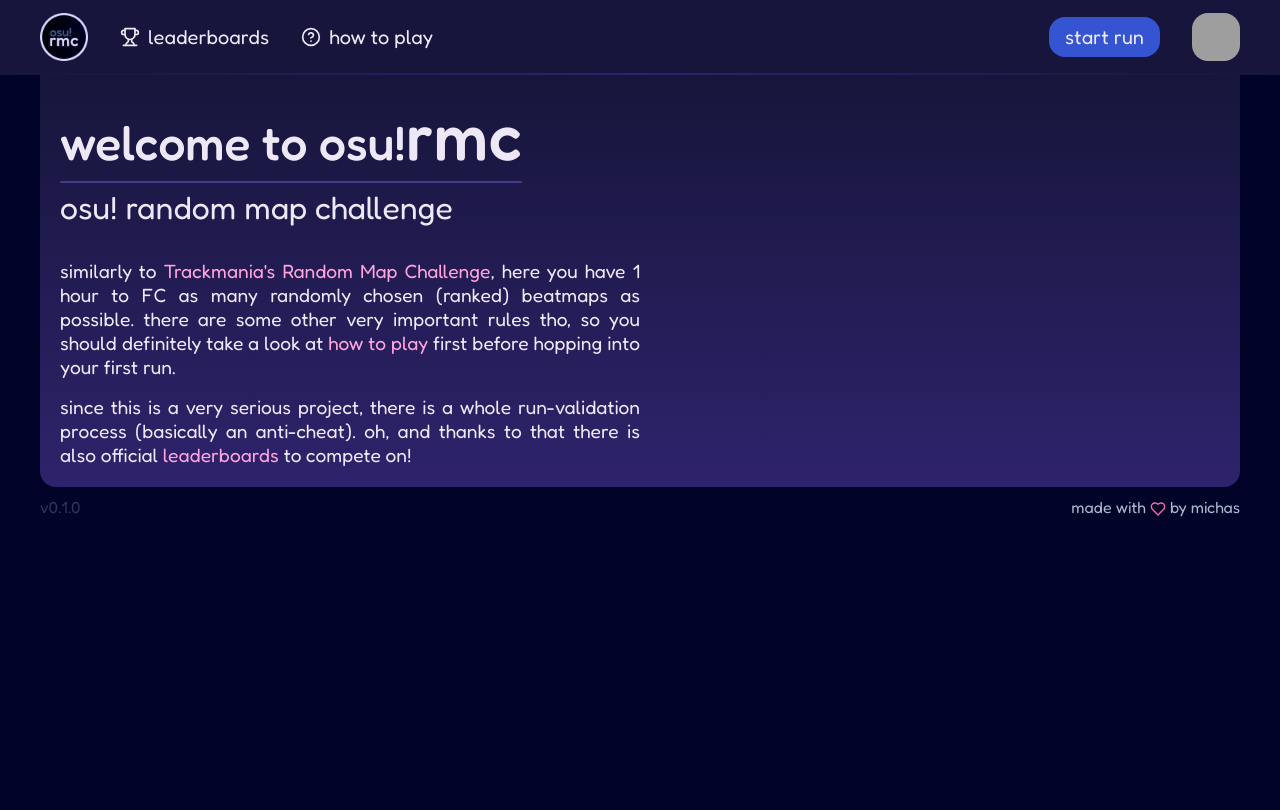
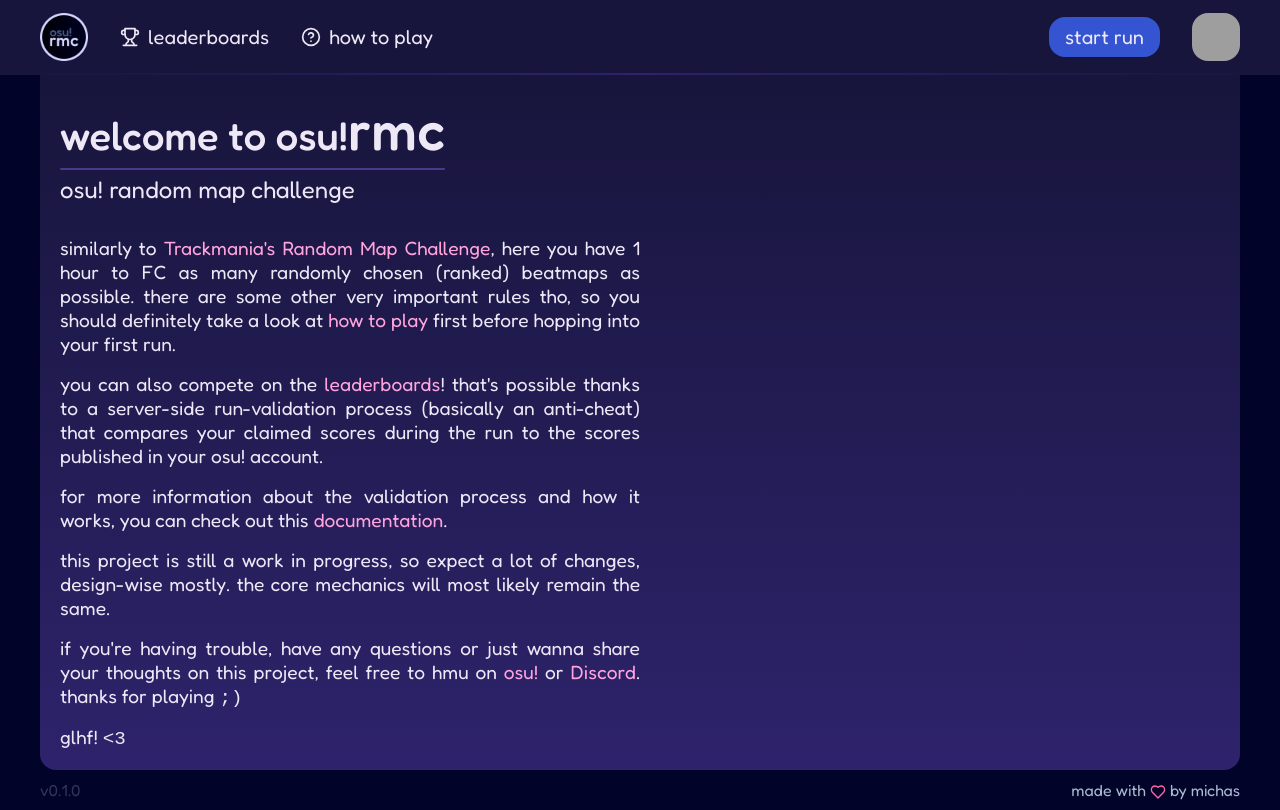
Before and after one commit to michaelcalb/osu-rmc, a Vue app in the folder frontend/: page / in a window 1280 px wide. Built offline with nearby package versions, Linux system fonts and the light colour scheme; no server answers; grey boxes are pictures that could not be loaded.

Commit message:
wip: more homepage content

```diff
--- a/frontend/src/components/AppFooter.vue
+++ b/frontend/src/components/AppFooter.vue
@@ -4,7 +4,7 @@
             <span class="version">
                 v{{ version }}
             </span>
-            <span class="f-text">made with <abbr title="love, passion &amp; coffee" class="ily" @mousedown="doYouLoveMeLoveMeLoveMe = true" @mouseup="doYouLoveMeLoveMeLoveMe = false"><Heart :size="16" /></abbr> by <a href="http://michas.dev" target="_blank" rel="noopener noreferrer" class="michas">michas</a></span>
+            <span class="f-text">made with <abbr title="love, passion &amp; coffee" class="ily" @mousedown="doYouLoveMeLoveMeLoveMe = true" @mouseup="doYouLoveMeLoveMeLoveMe = false"><Heart :size="16" /></abbr> by <a href="https://osu.ppy.sh/users/13955247" target="_blank" rel="noopener noreferrer" class="michas">michas</a></span>
         </div>
     </footer>
 </template>
--- a/frontend/src/style.css
+++ b/frontend/src/style.css
@@ -16,7 +16,7 @@
     --success: #6EE7B7;
     --danger: #F87171;
 
-    --a: #ffa4dc;
+    --text-color-a: #ffa4dc;
 
     --black: #00010e;
 
@@ -63,6 +63,10 @@ abbr[title] {
     cursor: pointer;
 }
 
+.mono {
+    font-family: monospace;
+}
+
 ::selection {
   background: rgba(255, 102, 170, 0.35);
 
--- a/frontend/src/views/HomeView.vue
+++ b/frontend/src/views/HomeView.vue
@@ -9,21 +9,28 @@
         </p>
     </section>
 
-    <section class="long-p-section">
-        <p class="long-p">
+    <section class="content-section">
+        <p>
             similarly to <a href="https://flinkblog.de/RMC/" target="_blank" rel="noopener noreferrer">Trackmania's Random Map Challenge</a>, here you have 1 hour to FC as many randomly chosen (ranked) beatmaps as possible. there are some other very important rules tho, so you should definitely take a look at <RouterLink to="/help">how to play</RouterLink> first before hopping into your first run.
         </p>
-        <p class="long-p">
-            since this is a very <span class="not-that-serious" @mouseenter="seriousHover = true" @mouseleave="seriousHover = false">{{ seriousHover ? 'silly ;)' : 'serious' }}</span> project, there is a whole run-validation process (basically an anti-cheat). oh, and thanks to that there is also official <RouterLink to="/boards/no_mod">leaderboards</RouterLink> to compete on!
+        <p>
+            you can also compete on the <RouterLink to="/boards/no_mod">leaderboards</RouterLink>! that's possible thanks to a server-side run-validation process (basically an anti-cheat) that compares your claimed scores during the run to the scores published in your osu! account.
         </p>
+        <p>
+            for more information about the validation process and how it works, you can check out this <a href="#">documentation</a>.
+        </p>
+        <p>
+            this project is still a work in progress, so expect a lot of changes, design-wise mostly. the core mechanics will most likely remain the same.
+        </p>
+        <p>
+            if you're having trouble, have any questions or just wanna share your thoughts on this project, feel free to hmu on <a href="https://osu.ppy.sh/users/13955247" target="_blank" rel="noopener noreferrer">osu!</a> or <a href="https://discordapp.com/users/316699326581702657" target="_blank" rel="noopener noreferrer">Discord</a>. thanks for playing <span class="mono">;&rpar;</span>
+        </p>
+        <p>glhf! <span class="mono">&lt;3</span></p>
     </section>
 </template>
 
 <script setup lang="ts">
-import { ref } from 'vue';
 import { RouterLink } from 'vue-router';
-
-const seriousHover = ref(false)
 </script>
 
 <style scoped>
@@ -34,7 +41,7 @@ const seriousHover = ref(false)
 
 .h1 {
     font-weight: 500;
-    font-size: 3rem;
+    font-size: 2.5rem;
 }
 
 .osu-rmc {
@@ -63,23 +70,23 @@ const seriousHover = ref(false)
 }
 
 .subtitle {
-    font-size: 2rem;
+    font-size: 1.5rem;
 }
 
-.long-p-section {
+.content-section {
     display: flex;
     flex-direction: column;
     gap: calc(var(--content-spacing) / 2);
 }
 
-.long-p {
+.content-section > * {
     max-width: 50%;
     text-align: justify;
     font-size: 1.2rem;
 }
 
 a {
-    color: var(--a);
+    color: var(--text-color-a);
     transition: .2s;
 }
 
```
